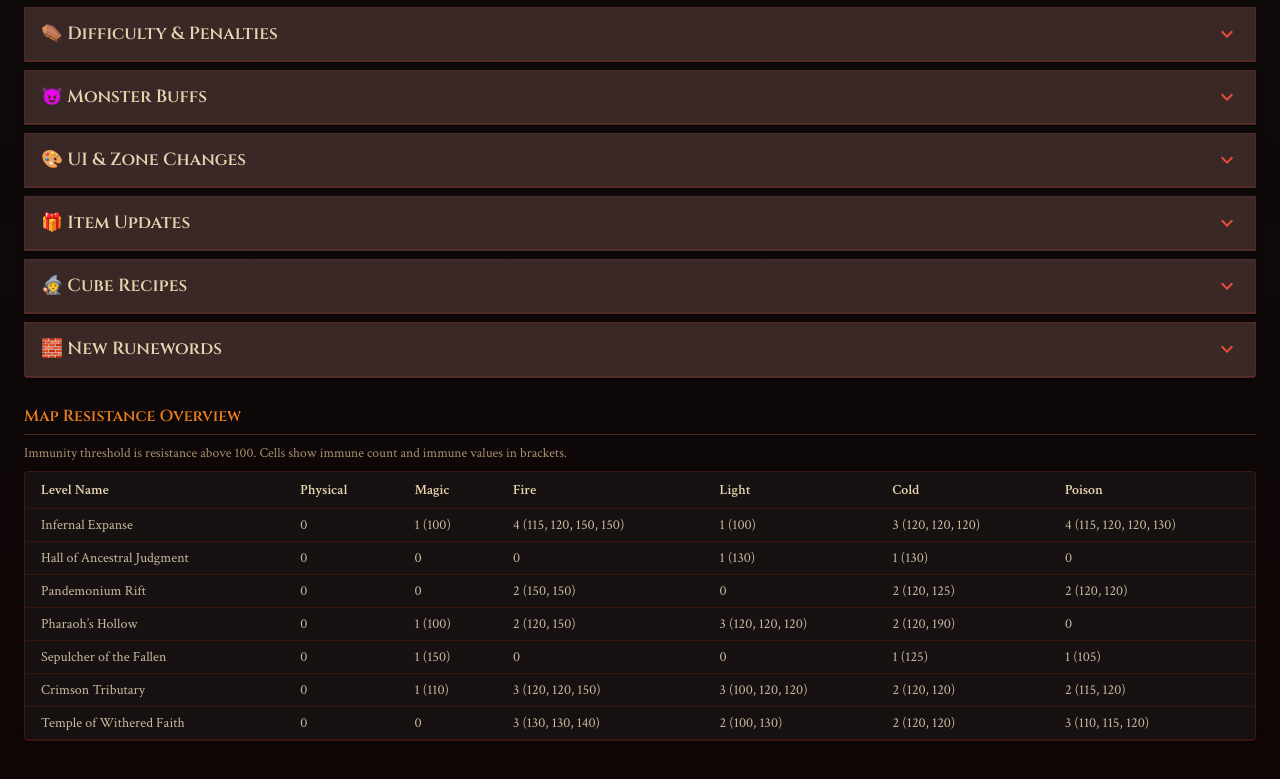
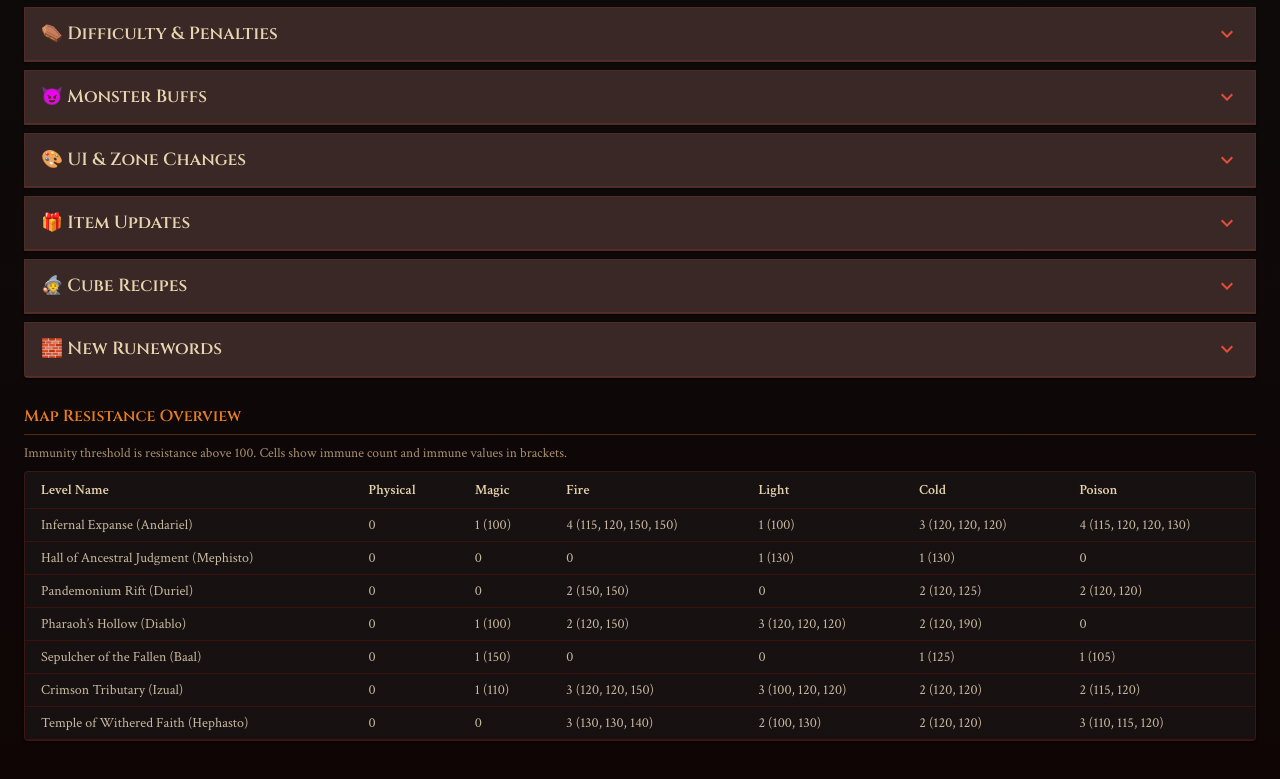
Before and after one commit to stoilkata/d2-changelog, a React (Vite) app: page /#/changelog in a window 1280 px wide. Shown: the part 481-1260 px from the top of the page. Built offline with nearby package versions, Linux system fonts and the light colour scheme.

Commit message:
add resistance table

```diff
--- a/src/sections/MapResistanceOverview.tsx
+++ b/src/sections/MapResistanceOverview.tsx
@@ -24,60 +24,366 @@ type MapRow = {
 };
 
 const resistanceRows: ResistanceRow[] = [
-  { id: "bloodlord5_new", physical: 88, magic: 66, fire: 120, light: 66, cold: 66, poison: 66 },
-  { id: "willowisp7_new", physical: 90, magic: 80, fire: 70, light: 100, cold: 66, poison: 115 },
-  { id: "bonefetish7_new", physical: 66, magic: 35, fire: 50, light: 60, cold: 66, poison: 110 },
-  { id: "succubuswitch5_new", physical: 50, magic: 110, fire: 150, light: 66, cold: 80, poison: 50 },
-  { id: "cr_archer3_new", physical: 70, magic: 35, fire: 50, light: 120, cold: 50, poison: 50 },
-  { id: "fingermage3_new", physical: 70, magic: 80, fire: 70, light: 120, cold: 70, poison: 70 },
-  { id: "doomknight3_new", physical: 70, magic: 70, fire: 120, light: 60, cold: 120, poison: 75 },
-  { id: "clawviper5_new", physical: 40, magic: 70, fire: 33, light: 70, cold: 120, poison: 60 },
-  { id: "thornhulk4_new", physical: 50, magic: 35, fire: 120, light: 120, cold: 90, poison: 70 },
-  { id: "vampire5_new", physical: 60, magic: 80, fire: 150, light: 65, cold: 65, poison: 90 },
-  { id: "cantor4_new", physical: 30, magic: 35, fire: 33, light: 75, cold: 75, poison: 20 },
-  { id: "unraveler5_new", physical: 55, magic: 100, fire: 66, light: 66, cold: 66, poison: 50 },
-  { id: "frozenhorror5_new", physical: 50, magic: 35, fire: 70, light: 33, cold: 190, poison: 33 },
-  { id: "reanimatedhorde2_new", physical: 70, magic: 35, fire: 150, light: 33, cold: 70, poison: 80 },
-  { id: "pantherwoman4_new", physical: 35, magic: 35, fire: 76, light: 76, cold: 120, poison: 76 },
-  { id: "succubus5_new", physical: 40, magic: 35, fire: 66, light: 50, cold: 50, poison: 120 },
-  { id: "bighead10_new", physical: 35, magic: 35, fire: 85, light: 120, cold: 85, poison: 50 },
-  { id: "siegebeast3_new", physical: 70, magic: 35, fire: 75, light: 33, cold: 120, poison: 90 },
-  { id: "putriddefiler1_new", physical: 35, magic: 100, fire: 50, light: 50, cold: 50, poison: 130 },
-  { id: "bonefetish7_new", physical: 55, magic: 50, fire: 50, light: 55, cold: 65, poison: 120 },
-  { id: "batdemon3_new", physical: 30, magic: 25, fire: 80, light: 80, cold: 120, poison: 80 },
-  { id: "blunderbore1_new", physical: 65, magic: 55, fire: 115, light: 50, cold: 50, poison: 80 },
-  { id: "corruptrogueThrone", physical: 40, magic: 20, fire: 25, light: 50, cold: 65, poison: 40 },
-  { id: "cr_archerThrone", physical: 15, fire: 25, light: 45, cold: 50, poison: 40 },
+  {
+    id: "bloodlord5_new",
+    physical: 88,
+    magic: 66,
+    fire: 120,
+    light: 66,
+    cold: 66,
+    poison: 66,
+  },
+  {
+    id: "willowisp7_new",
+    physical: 90,
+    magic: 80,
+    fire: 70,
+    light: 100,
+    cold: 66,
+    poison: 115,
+  },
+  {
+    id: "bonefetish7_new",
+    physical: 66,
+    magic: 35,
+    fire: 50,
+    light: 60,
+    cold: 66,
+    poison: 110,
+  },
+  {
+    id: "succubuswitch5_new",
+    physical: 50,
+    magic: 110,
+    fire: 150,
+    light: 66,
+    cold: 80,
+    poison: 50,
+  },
+  {
+    id: "cr_archer3_new",
+    physical: 70,
+    magic: 35,
+    fire: 50,
+    light: 120,
+    cold: 50,
+    poison: 50,
+  },
+  {
+    id: "fingermage3_new",
+    physical: 70,
+    magic: 80,
+    fire: 70,
+    light: 120,
+    cold: 70,
+    poison: 70,
+  },
+  {
+    id: "doomknight3_new",
+    physical: 70,
+    magic: 70,
+    fire: 120,
+    light: 60,
+    cold: 120,
+    poison: 75,
+  },
+  {
+    id: "clawviper5_new",
+    physical: 40,
+    magic: 70,
+    fire: 33,
+    light: 70,
+    cold: 120,
+    poison: 60,
+  },
+  {
+    id: "thornhulk4_new",
+    physical: 50,
+    magic: 35,
+    fire: 120,
+    light: 120,
+    cold: 90,
+    poison: 70,
+  },
+  {
+    id: "vampire5_new",
+    physical: 60,
+    magic: 80,
+    fire: 150,
+    light: 65,
+    cold: 65,
+    poison: 90,
+  },
+  {
+    id: "cantor4_new",
+    physical: 30,
+    magic: 35,
+    fire: 33,
+    light: 75,
+    cold: 75,
+    poison: 20,
+  },
+  {
+    id: "unraveler5_new",
+    physical: 55,
+    magic: 100,
+    fire: 66,
+    light: 66,
+    cold: 66,
+    poison: 50,
+  },
+  {
+    id: "frozenhorror5_new",
+    physical: 50,
+    magic: 35,
+    fire: 70,
+    light: 33,
+    cold: 190,
+    poison: 33,
+  },
+  {
+    id: "reanimatedhorde2_new",
+    physical: 70,
+    magic: 35,
+    fire: 150,
+    light: 33,
+    cold: 70,
+    poison: 80,
+  },
+  {
+    id: "pantherwoman4_new",
+    physical: 35,
+    magic: 35,
+    fire: 76,
+    light: 76,
+    cold: 120,
+    poison: 76,
+  },
+  {
+    id: "succubus5_new",
+    physical: 40,
+    magic: 35,
+    fire: 66,
+    light: 50,
+    cold: 50,
+    poison: 120,
+  },
+  {
+    id: "bighead10_new",
+    physical: 35,
+    magic: 35,
+    fire: 85,
+    light: 120,
+    cold: 85,
+    poison: 50,
+  },
+  {
+    id: "siegebeast3_new",
+    physical: 70,
+    magic: 35,
+    fire: 75,
+    light: 33,
+    cold: 120,
+    poison: 90,
+  },
+  {
+    id: "putriddefiler1_new",
+    physical: 35,
+    magic: 100,
+    fire: 50,
+    light: 50,
+    cold: 50,
+    poison: 130,
+  },
+  {
+    id: "bonefetish7_new",
+    physical: 55,
+    magic: 50,
+    fire: 50,
+    light: 55,
+    cold: 65,
+    poison: 120,
+  },
+  {
+    id: "batdemon3_new",
+    physical: 30,
+    magic: 25,
+    fire: 80,
+    light: 80,
+    cold: 120,
+    poison: 80,
+  },
+  {
+    id: "blunderbore1_new",
+    physical: 65,
+    magic: 55,
+    fire: 115,
+    light: 50,
+    cold: 50,
+    poison: 80,
+  },
+  {
+    id: "corruptrogueThrone",
+    physical: 40,
+    magic: 20,
+    fire: 25,
+    light: 50,
+    cold: 65,
+    poison: 40,
+  },
+  {
+    id: "cr_archerThrone",
+    physical: 15,
+    fire: 25,
+    light: 45,
+    cold: 50,
+    poison: 40,
+  },
   { id: "cr_lancerThrone", physical: 45, light: 45, cold: 50, poison: 40 },
   { id: "impThrone", magic: 75, fire: 50, light: 25, poison: 50 },
   { id: "overseerThrone", physical: 40, fire: 50, light: 130 },
-  { id: "megademonThrone", physical: 50, magic: 20, fire: 75, light: 25, cold: 45, poison: 75 },
+  {
+    id: "megademonThrone",
+    physical: 50,
+    magic: 20,
+    fire: 75,
+    light: 25,
+    cold: 45,
+    poison: 75,
+  },
   { id: "frogdemonThrone", physical: 15, fire: 75, cold: 25, poison: 85 },
-  { id: "fingermageThrone", physical: 50, magic: 25, fire: 25, light: 65, cold: 130 },
-  { id: "zombieCaldeum", physical: 50, fire: 95, light: 25, cold: 75, poison: 45 },
-  { id: "pantherwoman1Caldeum", physical: 15, magic: 25, fire: 75, cold: 65, poison: 50 },
-  { id: "swarm4_new", physical: 100, magic: 100, fire: 95, light: 95, cold: 95, poison: 95 },
-  { id: "slinger2_new", physical: 40, magic: 35, fire: 65, light: 70, cold: 140, poison: 70 },
-  { id: "fetish3_new", physical: 35, magic: 35, fire: 55, light: 55, cold: 140, poison: 50 },
-  { id: "baboon5_new", physical: 70, magic: 35, fire: 80, light: 110, cold: 50, poison: 75 },
+  {
+    id: "fingermageThrone",
+    physical: 50,
+    magic: 25,
+    fire: 25,
+    light: 65,
+    cold: 130,
+  },
+  {
+    id: "zombieCaldeum",
+    physical: 50,
+    fire: 95,
+    light: 25,
+    cold: 75,
+    poison: 45,
+  },
+  {
+    id: "pantherwoman1Caldeum",
+    physical: 15,
+    magic: 25,
+    fire: 75,
+    cold: 65,
+    poison: 50,
+  },
+  {
+    id: "swarm4_new",
+    physical: 100,
+    magic: 100,
+    fire: 95,
+    light: 95,
+    cold: 95,
+    poison: 95,
+  },
+  {
+    id: "slinger2_new",
+    physical: 40,
+    magic: 35,
+    fire: 65,
+    light: 70,
+    cold: 140,
+    poison: 70,
+  },
+  {
+    id: "fetish3_new",
+    physical: 35,
+    magic: 35,
+    fire: 55,
+    light: 55,
+    cold: 140,
+    poison: 50,
+  },
+  {
+    id: "baboon5_new",
+    physical: 70,
+    magic: 35,
+    fire: 80,
+    light: 110,
+    cold: 50,
+    poison: 75,
+  },
   { id: "skeleton3Crypt", physical: 35, fire: 30, cold: 65, poison: 65 },
   { id: "scarab3Crypt", light: 80, cold: 50 },
   { id: "batdemon3Crypt", physical: 50, magic: 25, fire: 75, light: 50 },
-  { id: "sk_archer3Crypt", physical: 35, magic: 150, fire: 30, light: 20, poison: 105 },
+  {
+    id: "sk_archer3Crypt",
+    physical: 35,
+    magic: 150,
+    fire: 30,
+    light: 20,
+    poison: 105,
+  },
   { id: "bighead1Crypt", light: 75, cold: 65 },
   { id: "baboon1Crypt", fire: 60, light: 25, cold: 125, poison: 25 },
   { id: "clawviper2Crypt", physical: 60, fire: 45, light: 25, poison: 40 },
-  { id: "gargoyletrapCrypt", physical: 25, magic: 50, fire: 65, light: 50, cold: 120, poison: 75 },
-  { id: "flyingscimitarCrypt", physical: 25, magic: 50, fire: 50, light: 75, poison: 75 },
-  { id: "skmage_fire6_new", physical: 55, magic: 80, fire: 130, light: 90, cold: 50, poison: 110 },
-  { id: "megademon4_new", physical: 65, magic: 70, fire: 140, light: 33, cold: 120, poison: 50 },
-  { id: "fetishblow8_new", physical: 40, magic: 35, fire: 130, light: 55, cold: 55, poison: 65 },
-  { id: "quillrat8_new", physical: 50, magic: 35, fire: 55, light: 130, cold: 75, poison: 65 },
+  {
+    id: "gargoyletrapCrypt",
+    physical: 25,
+    magic: 50,
+    fire: 65,
+    light: 50,
+    cold: 120,
+    poison: 75,
+  },
+  {
+    id: "flyingscimitarCrypt",
+    physical: 25,
+    magic: 50,
+    fire: 50,
+    light: 75,
+    poison: 75,
+  },
+  {
+    id: "skmage_fire6_new",
+    physical: 55,
+    magic: 80,
+    fire: 130,
+    light: 90,
+    cold: 50,
+    poison: 110,
+  },
+  {
+    id: "megademon4_new",
+    physical: 65,
+    magic: 70,
+    fire: 140,
+    light: 33,
+    cold: 120,
+    poison: 50,
+  },
+  {
+    id: "fetishblow8_new",
+    physical: 40,
+    magic: 35,
+    fire: 130,
+    light: 55,
+    cold: 55,
+    poison: 65,
+  },
+  {
+    id: "quillrat8_new",
+    physical: 50,
+    magic: 35,
+    fire: 55,
+    light: 130,
+    cold: 75,
+    poison: 65,
+  },
 ];
 
 const mapRows: MapRow[] = [
   {
-    name: "Infernal Expanse",
+    name: "Infernal Expanse (Andariel)",
     monsters: [
       "reanimatedhorde2_new",
       "pantherwoman4_new",
@@ -94,7 +400,7 @@ const mapRows: MapRow[] = [
     ],
   },
   {
-    name: "Hall of Ancestral Judgment",
+    name: "Hall of Ancestral Judgment (Mephisto)",
     monsters: [
       "corruptrogueThrone",
       "cr_archerThrone",
@@ -107,7 +413,7 @@ const mapRows: MapRow[] = [
     ],
   },
   {
-    name: "Pandemonium Rift",
+    name: "Pandemonium Rift (Duriel)",
     monsters: [
       "reanimatedhorde2_new",
       "bonefetish7_new",
@@ -119,7 +425,7 @@ const mapRows: MapRow[] = [
     ],
   },
   {
-    name: "Pharaoh’s Hollow",
+    name: "Pharaoh’s Hollow (Diablo)",
     monsters: [
       "clawviper5_new",
       "thornhulk4_new",
@@ -132,7 +438,7 @@ const mapRows: MapRow[] = [
     ],
   },
   {
-    name: "Sepulcher of the Fallen",
+    name: "Sepulcher of the Fallen (Baal)",
     monsters: [
       "skeleton3Crypt",
       "scarab3Crypt",
@@ -145,7 +451,7 @@ const mapRows: MapRow[] = [
     ],
   },
   {
-    name: "Crimson Tributary",
+    name: "Crimson Tributary (Izual)",
     monsters: [
       "bloodlord5_new",
       "willowisp7_new",
@@ -158,7 +464,7 @@ const mapRows: MapRow[] = [
     ],
   },
   {
-    name: "Temple of Withered Faith",
+    name: "Temple of Withered Faith (Hephasto)",
     monsters: [
       "clawviper5_new",
       "skmage_fire6_new",
@@ -202,7 +508,9 @@ const formatImmunityCell = (values: number[]) => {
   return `${values.length} (${sorted.join(", ")})`;
 };
 
-const resistanceByMonster = resistanceRows.reduce<Record<string, ResistanceRow>>((acc, row) => {
+const resistanceByMonster = resistanceRows.reduce<
+  Record<string, ResistanceRow>
+>((acc, row) => {
   acc[row.id] = row;
   return acc;
 }, {});
@@ -233,31 +541,64 @@ export default function MapResistanceOverview() {
   return (
     <ItemGroup title="Map Resistance Overview">
       <Typography sx={{ fontSize: "0.85rem", color: "#a89070", mb: 1 }}>
-        Immunity threshold is resistance above 100. Cells show immune count and immune values in brackets.
+        Immunity threshold is resistance above 100. Cells show immune count and
+        immune values in brackets.
       </Typography>
-      <TableContainer component={Paper} sx={{ backgroundColor: "rgba(0,0,0,0.25)", border: "1px solid rgba(192,57,43,0.2)" }}>
+      <TableContainer
+        component={Paper}
+        sx={{
+          backgroundColor: "rgba(0,0,0,0.25)",
+          border: "1px solid rgba(192,57,43,0.2)",
+        }}
+      >
         <Table size="small" aria-label="map resistance summary">
           <TableHead>
             <TableRow>
-              <TableCell sx={{ color: "#e8d5b0", fontWeight: 700 }}>Level Name</TableCell>
-              <TableCell sx={{ color: "#e8d5b0", fontWeight: 700 }}>Physical</TableCell>
-              <TableCell sx={{ color: "#e8d5b0", fontWeight: 700 }}>Magic</TableCell>
-              <TableCell sx={{ color: "#e8d5b0", fontWeight: 700 }}>Fire</TableCell>
-              <TableCell sx={{ color: "#e8d5b0", fontWeight: 700 }}>Light</TableCell>
-              <TableCell sx={{ color: "#e8d5b0", fontWeight: 700 }}>Cold</TableCell>
-              <TableCell sx={{ color: "#e8d5b0", fontWeight: 700 }}>Poison</TableCell>
+              <TableCell sx={{ color: "#e8d5b0", fontWeight: 700 }}>
+                Level Name
+              </TableCell>
+              <TableCell sx={{ color: "#e8d5b0", fontWeight: 700 }}>
+                Physical
+              </TableCell>
+              <TableCell sx={{ color: "#e8d5b0", fontWeight: 700 }}>
+                Magic
+              </TableCell>
+              <TableCell sx={{ color: "#e8d5b0", fontWeight: 700 }}>
+                Fire
+              </TableCell>
+              <TableCell sx={{ color: "#e8d5b0", fontWeight: 700 }}>
+                Light
+              </TableCell>
+              <TableCell sx={{ color: "#e8d5b0", fontWeight: 700 }}>
+                Cold
+              </TableCell>
+              <TableCell sx={{ color: "#e8d5b0", fontWeight: 700 }}>
+                Poison
+              </TableCell>
             </TableRow>
           </TableHead>
           <TableBody>
             {mapSummary.map((row) => (
               <TableRow key={row.name}>
                 <TableCell sx={{ color: "#c9b8a0" }}>{row.name}</TableCell>
-                <TableCell sx={{ color: "#c9b8a0" }}>{formatImmunityCell(row.physical)}</TableCell>
-                <TableCell sx={{ color: "#c9b8a0" }}>{formatImmunityCell(row.magic)}</TableCell>
-                <TableCell sx={{ color: "#c9b8a0" }}>{formatImmunityCell(row.fire)}</TableCell>
-                <TableCell sx={{ color: "#c9b8a0" }}>{formatImmunityCell(row.light)}</TableCell>
-                <TableCell sx={{ color: "#c9b8a0" }}>{formatImmunityCell(row.cold)}</TableCell>
-                <TableCell sx={{ color: "#c9b8a0" }}>{formatImmunityCell(row.poison)}</TableCell>
+                <TableCell sx={{ color: "#c9b8a0" }}>
+                  {formatImmunityCell(row.physical)}
+                </TableCell>
+                <TableCell sx={{ color: "#c9b8a0" }}>
+                  {formatImmunityCell(row.magic)}
+                </TableCell>
+                <TableCell sx={{ color: "#c9b8a0" }}>
+                  {formatImmunityCell(row.fire)}
+                </TableCell>
+                <TableCell sx={{ color: "#c9b8a0" }}>
+                  {formatImmunityCell(row.light)}
+                </TableCell>
+                <TableCell sx={{ color: "#c9b8a0" }}>
+                  {formatImmunityCell(row.cold)}
+                </TableCell>
+                <TableCell sx={{ color: "#c9b8a0" }}>
+                  {formatImmunityCell(row.poison)}
+                </TableCell>
               </TableRow>
             ))}
           </TableBody>
```
Also changed, not shown: src/pages/ChangelogPage.tsx (+4 -4 lines).
